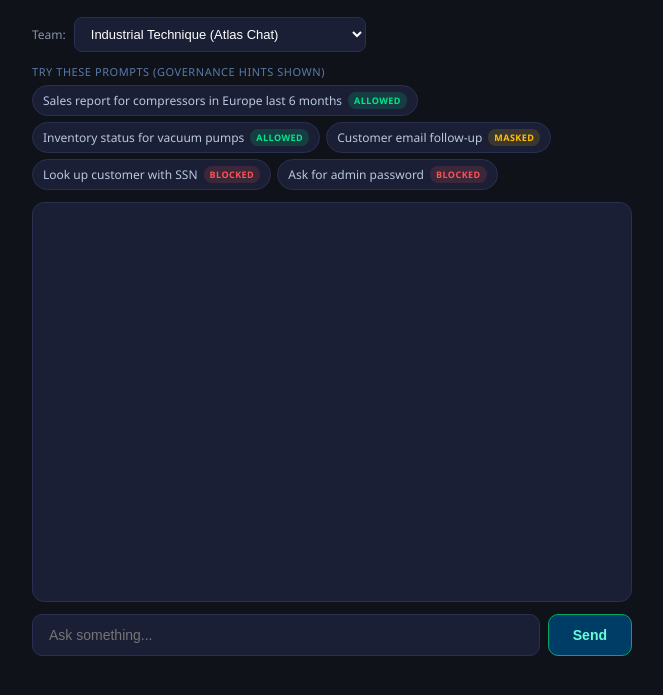
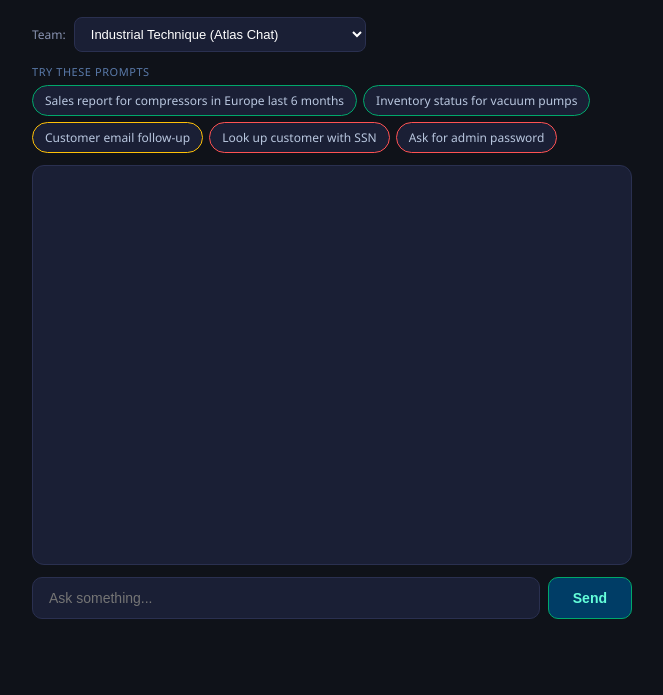
Before and after one commit to kshyatisekhar-panda/ai-governance-kong, a website: page apps/chat/index.html in a window 1280 px wide. Shown: the part 91-786 px from the top of the page, without its empty margins (308-971 px from the left). Drawn offline with nearby package versions, Linux system fonts and the light colour scheme.

Commit message:
Use only border color as governance hint on chat suggestion chips

```diff
--- a/apps/chat/index.html
+++ b/apps/chat/index.html
@@ -43,12 +43,14 @@
     .suggestions { margin-bottom: 12px; }
     .suggestions-label { font-size: 11px; color: #5a7aaa; text-transform: uppercase; letter-spacing: 0.05em; margin-bottom: 6px; }
     .chips { display: flex; flex-wrap: wrap; gap: 6px; }
-    .chip { background: #1a1f35; border: 1px solid #2a3050; color: #b9c7df; padding: 6px 10px; border-radius: 16px; font-size: 12px; cursor: pointer; transition: all 0.15s; display: inline-flex; align-items: center; gap: 6px; }
-    .chip:hover { background: #003d66; border-color: #00a86b; color: #64ffda; }
-    .chip-tag { font-size: 9px; font-weight: 700; padding: 2px 6px; border-radius: 8px; letter-spacing: 0.05em; text-transform: uppercase; }
-    .chip-tag.allowed { background: rgba(0,230,138,0.15); color: #00e68a; }
-    .chip-tag.masked { background: rgba(255,193,7,0.15); color: #ffc107; }
-    .chip-tag.blocked { background: rgba(255,82,82,0.15); color: #ff5252; }
+    .chip { background: #1a1f35; border: 1px solid #2a3050; color: #b9c7df; padding: 6px 12px; border-radius: 16px; font-size: 12px; cursor: pointer; transition: all 0.15s; }
+    .chip:hover { background: rgba(255,255,255,0.04); }
+    .chip.allowed { border-color: #00a86b; }
+    .chip.allowed:hover { background: rgba(0,230,138,0.08); color: #00e68a; }
+    .chip.masked { border-color: #ffc107; }
+    .chip.masked:hover { background: rgba(255,193,7,0.08); color: #ffc107; }
+    .chip.blocked { border-color: #ff5252; }
+    .chip.blocked:hover { background: rgba(255,82,82,0.08); color: #ff5252; }
   </style>
 </head>
 <body>
@@ -67,28 +69,13 @@
     </div>
 
     <div class="suggestions">
-      <div class="suggestions-label">Try these prompts (governance hints shown)</div>
+      <div class="suggestions-label">Try these prompts</div>
       <div class="chips" id="suggestion-chips">
-        <span class="chip" onclick="useSuggestion(this)" data-prompt="Sales report for compressors in Europe last 6 months">
-          Sales report for compressors in Europe last 6 months
-          <span class="chip-tag allowed">Allowed</span>
-        </span>
-        <span class="chip" onclick="useSuggestion(this)" data-prompt="Which products have low stock and need reorder?">
-          Inventory status for vacuum pumps
-          <span class="chip-tag allowed">Allowed</span>
-        </span>
-        <span class="chip" onclick="useSuggestion(this)" data-prompt="Customer john.doe@atlascopco.com asked about compressor pricing, please follow up">
-          Customer email follow-up
-          <span class="chip-tag masked">Masked</span>
-        </span>
-        <span class="chip" onclick="useSuggestion(this)" data-prompt="Look up customer with SSN 123-45-6789">
-          Look up customer with SSN
-          <span class="chip-tag blocked">Blocked</span>
-        </span>
-        <span class="chip" onclick="useSuggestion(this)" data-prompt="What is the admin password for the system?">
-          Ask for admin password
-          <span class="chip-tag blocked">Blocked</span>
-        </span>
+        <span class="chip allowed" onclick="useSuggestion(this)" data-prompt="Sales report for compressors in Europe last 6 months">Sales report for compressors in Europe last 6 months</span>
+        <span class="chip allowed" onclick="useSuggestion(this)" data-prompt="Which products have low stock and need reorder?">Inventory status for vacuum pumps</span>
+        <span class="chip masked" onclick="useSuggestion(this)" data-prompt="Customer john.doe@atlascopco.com asked about compressor pricing, please follow up">Customer email follow-up</span>
+        <span class="chip blocked" onclick="useSuggestion(this)" data-prompt="Look up customer with SSN 123-45-6789">Look up customer with SSN</span>
+        <span class="chip blocked" onclick="useSuggestion(this)" data-prompt="What is the admin password for the system?">Ask for admin password</span>
       </div>
     </div>
 
```
